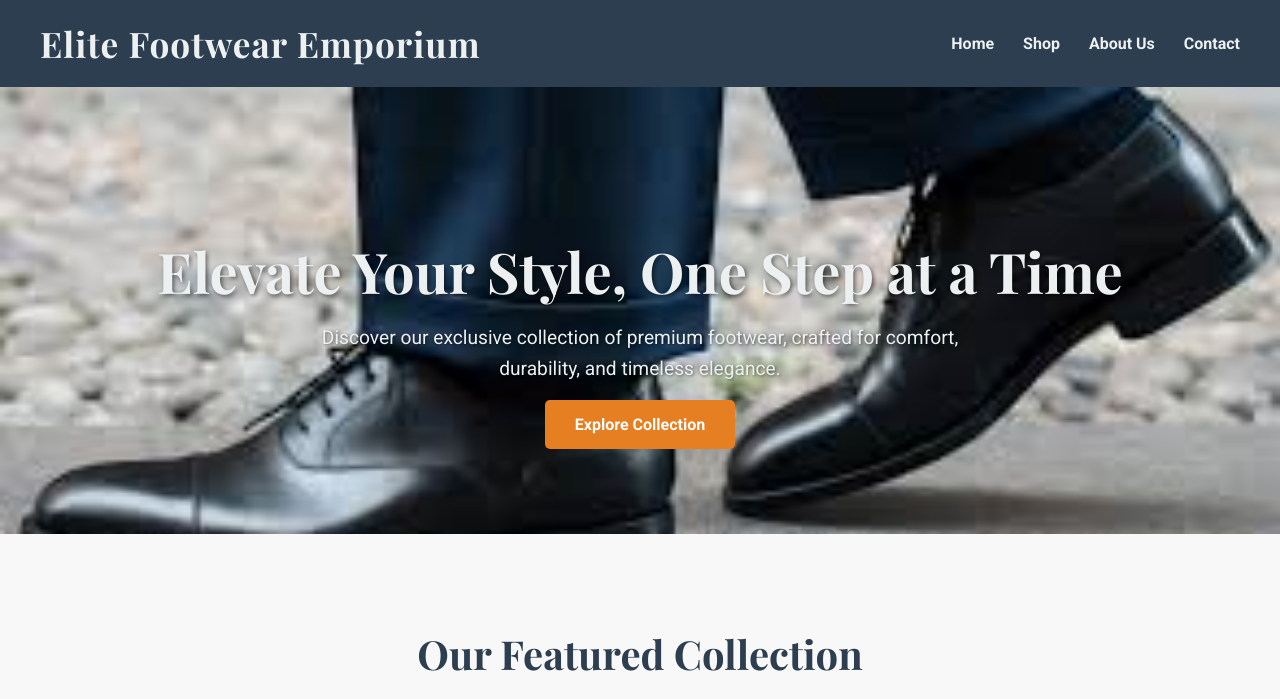
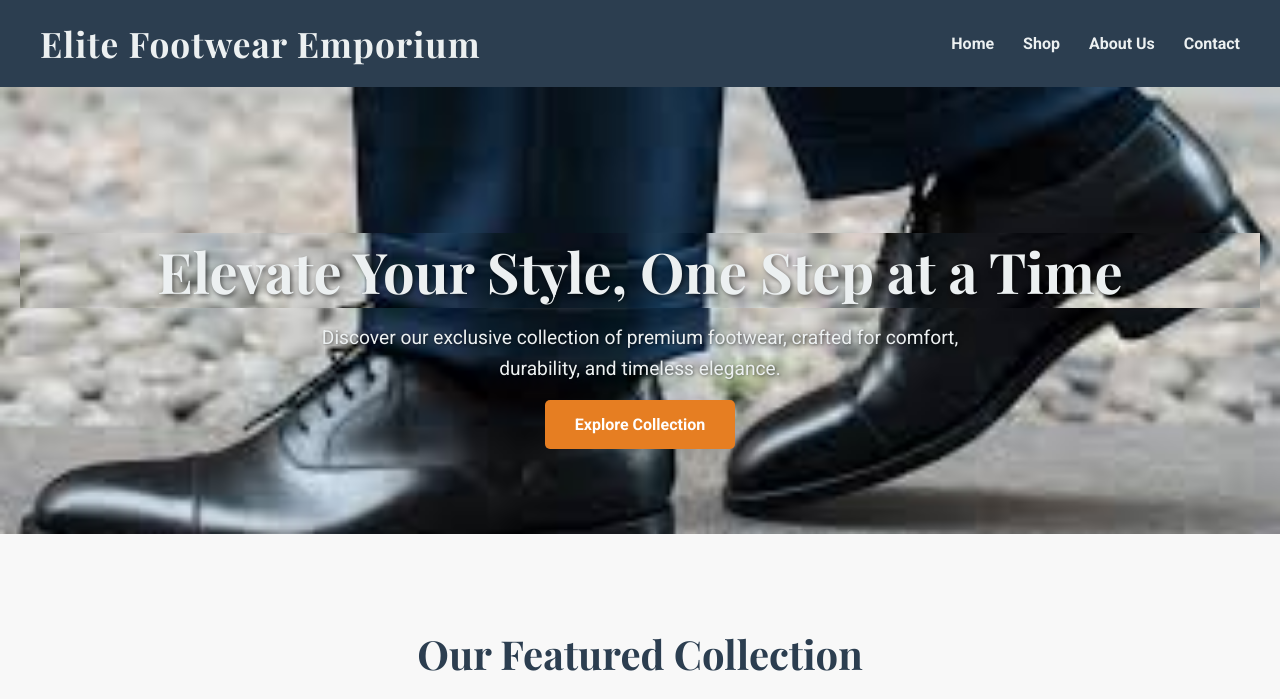
Before and after one commit to fitjohn81-bit/v0.1, a website: page index.html in a window 1280 px wide. Shown: the top 699 px of the page. Drawn offline with nearby package versions, Linux system fonts and the light colour scheme.

Commit message:
Update index.html

```diff
--- a/index.html
+++ b/index.html
@@ -50,6 +50,7 @@
             margin-bottom: 40px;
         }
         .hero h2 {
+            background: url('public/shoe.jpeg') no-repeat center center/cover;
             font-family: 'Playfair Display', serif;
             font-size: 3.5em;
             margin-bottom: 15px;
```
